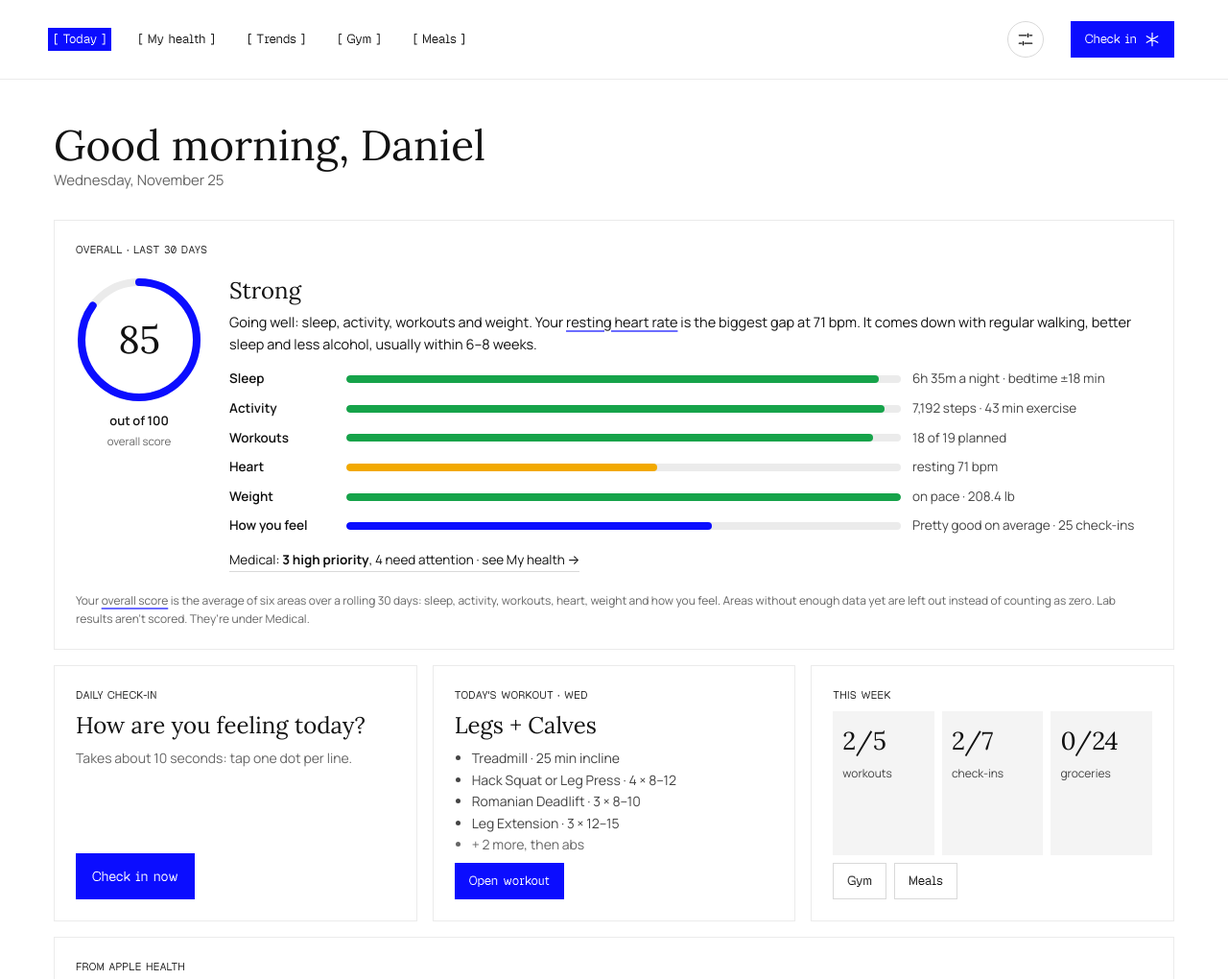
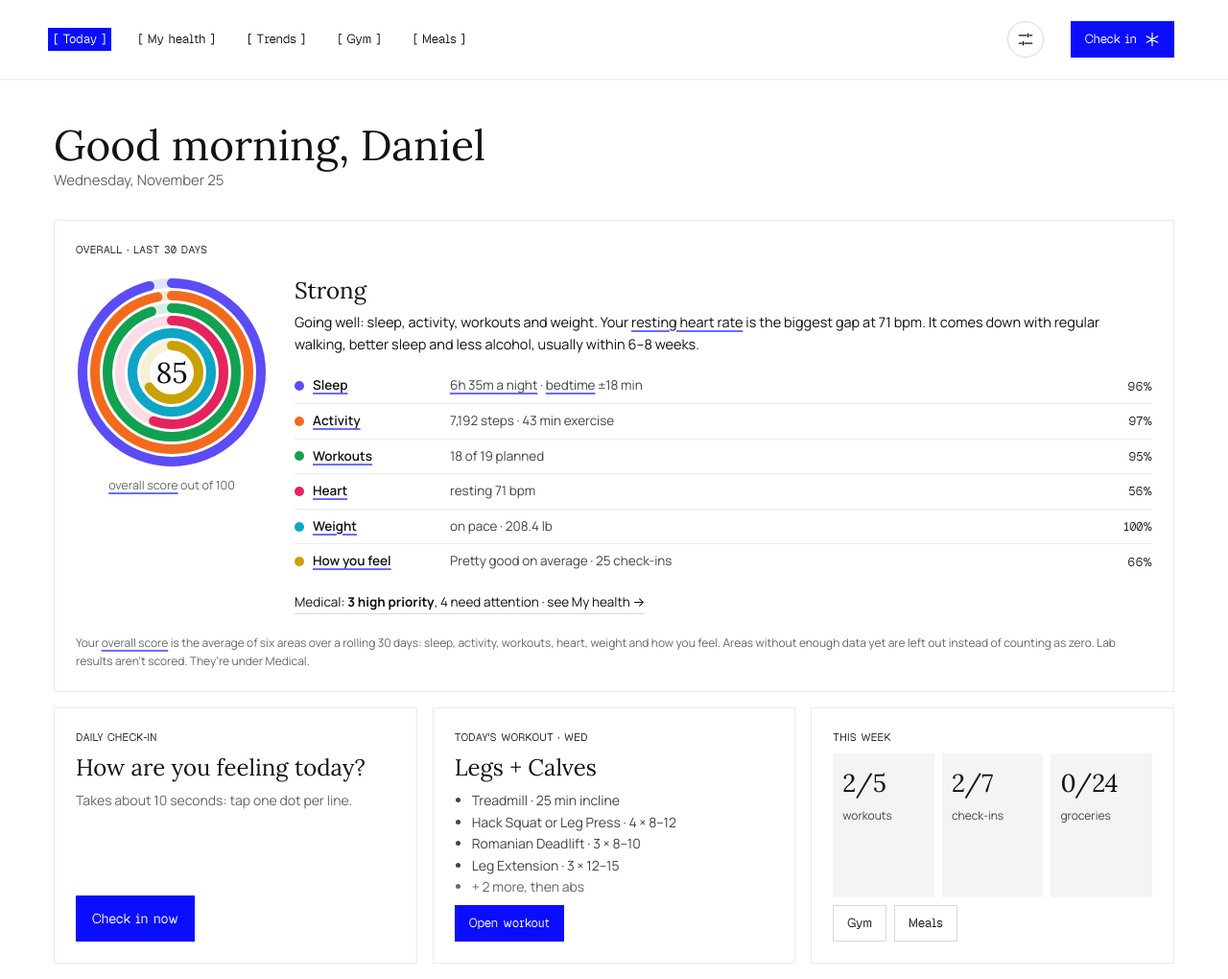
Before and after one commit to Dangurra/health-dashboard-demo, a website: page index.html in a window 1280 px wide. Shown: the top 1020 px of the page at 96% size. Drawn offline with Linux system fonts and the light colour scheme.

Commit message:
Overall card: stacked rings per area, definitions for every score
- Six concentric rings (sleep, activity, workouts, heart, weight, how you
  feel) with the overall score in the center; areas without data show a
  dashed track
- Each area name, total sleep and bedtime (sleep schedule) open a definition
  explaining exactly how it is scored; all are in the glossary too

Co-Authored-By: Claude Opus 5.5 <noreply@anthropic.com>

```diff
--- a/index.html
+++ b/index.html
@@ -732,16 +732,20 @@ nav.tabs a:not([aria-current=page]):hover,.subtabs button:not([aria-selected=tru
 .eval-body{flex:1;min-width:0}
 @media (max-width:640px){.eval{flex-direction:column;align-items:center;gap:14px}.eval-body{width:100%}}
 .eval-rows{display:grid;gap:9px}
-.eval-row{display:grid;grid-template-columns:110px 1fr 250px;gap:12px;align-items:center;font-size:13.5px}
-@media (max-width:640px){.eval-row{grid-template-columns:1fr auto;gap:5px 12px}.eval-row .bar{grid-column:1/-1;grid-row:2}.eval-row .v{text-align:right;font-size:12.5px}.eval-score .ring small{display:none}}
-.eval-row .n{font-weight:600}
-.eval-row.na .n,.eval-row.na .v{color:var(--muted);font-weight:400}
-.eval-row.na .bar{background:repeating-linear-gradient(90deg,var(--grid) 0 4px,transparent 4px 8px)}
+.eval-row{display:grid;grid-template-columns:150px 1fr 48px;gap:12px;align-items:center;font-size:13.5px;padding:7px 0;border-top:1px solid var(--grid)}
+.eval-row:first-child{border-top:0}
+.eval-row .n{font-weight:600;display:flex;align-items:center;gap:9px}
+.eval-row .dot{width:10px;height:10px;border-radius:50%;flex:none;box-sizing:border-box}
 .eval-row .v{color:var(--ink-2)}
-.eval-row .bar{height:8px;background:var(--grid);border-radius:999px;overflow:hidden}
-.eval-row .bar i{display:block;height:100%;background:var(--series);border-radius:999px}
-.eval-row .bar i.full{background:var(--good)}
-.eval-row .bar i.low{background:var(--warning)}
+.eval-row .pc{font:400 12.5px var(--mono);text-align:right;color:var(--ink)}
+.eval-row.na .n,.eval-row.na .v,.eval-row.na .pc{color:var(--muted);font-weight:400}
+.eval-rows{gap:0}
+@media (max-width:640px){.eval-row{grid-template-columns:1fr auto;gap:2px 10px}.eval-row .v{grid-column:1/-1;grid-row:2;padding-left:19px;font-size:12.5px}.eval-row .pc{grid-row:1;grid-column:2}}
+.stack{position:relative;width:200px;height:200px}
+.stack svg{display:block}
+.stack b{position:absolute;inset:0;display:grid;place-items:center;font:400 30px var(--serif)}
+.eval-score{display:flex;flex-direction:column;align-items:center;gap:8px;flex:none}
+.eval-cap{font-size:12.5px;color:var(--muted)}
 .eval-med{display:inline-block;margin-top:14px;font-size:13.5px;color:var(--ink);text-decoration:none;border-bottom:1px solid var(--line)}
 .wd .ah{font:10.5px var(--mono);color:var(--muted);margin-top:auto;padding-top:4px}
 .rec-up{display:flex;align-items:center;gap:12px;flex-wrap:wrap;margin-top:14px}
@@ -1313,6 +1317,14 @@ function ring(p, val, label, goal, size){
 // it "starts" before 9 pm, or the bed-to-wake window is far longer than the time actually in bed.
 const realBed = n => { if(!n || n.bed==null) return false; if(n.bed<21) return false;
   if(n.wake!=null && n.inbed!=null){ const win=(n.wake+24)-n.bed; if(win>0 && n.inbed<win*0.6) return false; } return true; };
+const AREA_COL = {'Sleep':'#5b4cf5','Activity':'#f26b1d','Workouts':'#12a150','Heart':'#e5245e','Weight':'#0ea5c6','How you feel':'#c9a100'};
+function stackRings(areas, score){
+  const S=200, c=S/2, sw=10, gap=3;
+  const arcs=areas.map((a,i)=>{ const r=c-sw/2-2-i*(sw+gap), C=2*Math.PI*r, f=a.na?0:Math.max(0,Math.min(1,a.p)), col=AREA_COL[a.k];
+    return `<circle cx="${c}" cy="${c}" r="${r}" fill="none" stroke="${col}" stroke-opacity="${a.na?0.08:0.16}" stroke-width="${sw}"${a.na?' stroke-dasharray="2 4"':''}/>`
+      + (f>0?`<circle cx="${c}" cy="${c}" r="${r}" fill="none" stroke="${col}" stroke-width="${sw}" stroke-linecap="round" stroke-dasharray="${(C*f).toFixed(1)} ${C.toFixed(1)}" transform="rotate(-90 ${c} ${c})"/>`:''); }).join('');
+  return `<div class="stack"><svg viewBox="0 0 ${S} ${S}" width="${S}" height="${S}" role="img" aria-label="Overall score ${score} out of 100. ${areas.filter(a=>!a.na).map(a=>`${a.k} ${Math.round(a.p*100)}%`).join(', ')}">${arcs}</svg><b>${score}</b></div>`;
+}
 function renderEval(){
   const el=$('#t-eval'); if(!el) return;
   // Rolling 30 days (not the calendar week), so the score doesn't dip every Monday
@@ -1320,13 +1332,14 @@ function renderEval(){
   const win=[...Array(30)].map((_,i)=>dayISO(Date.now()-(29-i)*864e5)), days=win.filter(d=>D[d]), full=days.filter(d=>d!==today);
   const vals=(k,ds)=>(ds||days).map(d=>D[d]&&D[d][k]).filter(v=>v!=null).map(Number);
   const clamp=v=>Math.max(0,Math.min(1,v)), tier=p=>p>=0.9?'full':p>=0.6?'near':'low';
+  const T=(term,label)=>`<button type="button" class="term" data-term="${esc(term)}" aria-haspopup="dialog" aria-expanded="false">${esc(label)}</button>`;
   const areas=[];
   // 1. Sleep: hours (70%) + a steady bedtime (30%)
   const sl=vals('sleep'), bd=days.filter(d=>realBed(D[d])).map(d=>+D[d].bed);
   if(sl.length>=3){
     const hrs=clamp(mean(sl)/7), sd=bd.length>=3?Math.sqrt(mean(bd.map(v=>(v-mean(bd))**2))):null, cons=sd==null?null:clamp(1-(sd-0.5)/1.5);
-    const p=cons==null?hrs:0.7*hrs+0.3*cons, swing=sd==null?'':` · bedtime ±${sd<1?Math.round(sd*60)+' min':sd.toFixed(1)+' h'}`;
-    areas.push({k:'Sleep', p, v:`${hm(mean(sl))} a night${swing}`,
+    const p=cons==null?hrs:0.7*hrs+0.3*cons, swing=sd==null?'':` · ${T('Sleep schedule (bedtime consistency)','bedtime')} ±${sd<1?Math.round(sd*60)+' min':sd.toFixed(1)+' h'}`;
+    areas.push({k:'Sleep', p, vh:`${T('Total sleep',hm(mean(sl))+' a night')}${swing}`,
       fix: hrs<=(cons??1) ? `Sleep is the biggest gap. You're averaging ${hm(mean(sl))} a night against a 7-hour goal, mostly from falling asleep around ${clockOf(mean(bd.length?bd:vals('bed')))}. Lights out 30 minutes earlier is the easiest win.`
                           : `Your bedtime is the biggest gap: it swings by about ${sd<1?Math.round(sd*60)+' minutes':sd.toFixed(1)+' hours'} from night to night. Pick one bedtime and keep it, even on weekends.`});
   } else areas.push({k:'Sleep', na:'Needs 3 nights of sleep data'});
@@ -1376,13 +1389,13 @@ function renderEval(){
   const iss=typeof issues!=='undefined'?issues:[], hi=iss.filter(i=>i.s==='serious').length, mid=iss.filter(i=>i.s==='warning').length;
   el.innerHTML=`<span class="eyebrow">Overall · last 30 days${days.length<30?` (${days.length} days of data so far)`:''}</span>
     <div class="eval">
-      <div class="eval-score">${ring(score/100, String(score), 'out of 100', 'overall score', 132)}</div>
+      <div class="eval-score">${stackRings(areas,score)}<span class="eval-cap">${T('Overall score','overall score')} out of 100</span></div>
       <div class="eval-body">
         <div class="big" style="margin:0 0 6px">${verdict}</div>
         <p style="margin:0 0 14px;font-size:14.5px">${worst.p>=0.9?'Every area is at or near its goal. Keep it going.':`${good.length?`Going well: ${esc(list(good))}. `:''}${esc(worst.fix)}`}</p>
         <div class="eval-rows">${areas.map(a=>a.na
-          ?`<div class="eval-row na"><span class="n">${esc(a.k)}</span><span class="bar"></span><span class="v">${esc(a.na)}</span></div>`
-          :`<div class="eval-row"><span class="n">${esc(a.k)}</span><span class="bar"><i class="${tier(a.p)}" style="width:${Math.round(a.p*100)}%"></i></span><span class="v">${esc(a.v)}</span></div>`).join('')}</div>
+          ?`<div class="eval-row na"><span class="n"><i class="dot" style="border:1.5px dashed ${AREA_COL[a.k]}"></i>${T(a.k+' (score)',a.k)}</span><span class="v">${esc(a.na)}</span><span class="pc">—</span></div>`
+          :`<div class="eval-row"><span class="n"><i class="dot" style="background:${AREA_COL[a.k]}"></i>${T(a.k+' (score)',a.k)}</span><span class="v">${a.vh||esc(a.v)}</span><span class="pc">${Math.round(a.p*100)}%</span></div>`).join('')}</div>
         ${iss.length?`<a class="eval-med" href="#health">Medical: ${hi?`<b>${hi} high priority</b>`:''}${hi&&mid?', ':''}${mid?`${mid} need${mid===1?'s':''} attention`:''}${!hi&&!mid?'nothing urgent':''} · see My health →</a>`:''}
       </div>
     </div>
@@ -1733,7 +1746,14 @@ const GLOSS = [
  [`Cardio fitness (VO₂ max)`, `Activity & sleep`, `How well your body uses oxygen during exercise. It is one of the strongest predictors of long-term health. Apple Watch estimates it during outdoor walks and runs, and alerts you when it is low for your age.`, `Your Watch sent a "Low Cardio Fitness" alert in Aug 2025.`, `warning`],
  [`Deep sleep`, `Activity & sleep`, `The most restorative sleep stage, when the body repairs tissue and resets blood sugar and appetite hormones. Short sleep cuts deep sleep first.`, `About 1.2 h/night, down from about 1.6 h in 2022.`, `warning`],
  [`Overall score`, `Your scores`, `A 0–100 summary of how you're doing over a rolling 30 days. It averages six areas equally: sleep (hours against 7, plus how steady your bedtime is), activity (steps against your plan's goal for each day, plus exercise minutes against 30), workouts (planned gym days you marked done), heart (average resting heart rate: 60 or under scores full marks, 85 or over scores zero), weight (whether you're on pace for your goal) and how you feel (your check-in ratings). An area without enough data is left out instead of counting as zero. Nap-like sleep records, ones that start before 9 pm or cover far more time than you spent in bed, are ignored for bedtime. Lab results aren't scored.`, ``, ``],
- [`Sleep schedule (bedtime consistency)`, `Activity & sleep`, `How much your bedtime moves from night to night, measured as the typical swing (standard deviation). Within ±30 minutes scores full marks, and ±2 hours or more scores zero. A steady bedtime keeps your body clock in sync, which improves deep sleep, mood, appetite and blood sugar, even when total hours stay the same.`, ``, ``],
+ [`Total sleep`, `Activity & sleep`, `Time you were actually asleep, not just in bed. Awake moments during the night are left out. Eight Sleep and Apple Watch measure it from your movement, heart rate and breathing. Adults need 7–9 hours. Regularly getting under 6 raises blood pressure, blood sugar, triglycerides and appetite.`, ``, ``],
+ [`Sleep (score)`, `Your scores`, `How well you're sleeping over the last 30 days. 70% is hours: your average total sleep against a 7-hour goal. 30% is your sleep schedule: how steady your bedtime is. Full marks means about 7 hours a night with a bedtime that stays within ±30 minutes.`, ``, ``],
+ [`Activity (score)`, `Your scores`, `How much you move day to day. It averages two things: steps against your plan's goal for each day, and exercise minutes against 30 a day. Each is capped at 100%, so a big day can't make up for several quiet ones.`, ``, ``],
+ [`Workouts (score)`, `Your scores`, `The share of planned gym days you marked done on the Gym page, counted since your plan started (4 weeks at most). Optional weekend workouts don't count against you. Today only counts once it's done.`, ``, ``],
+ [`Heart (score)`, `Your scores`, `Based on your average resting heart rate. A resting rate of 60 bpm or lower scores full marks and 85 or higher scores zero. It usually drops as fitness, sleep and weight improve, so it's a good slow-moving sign that the plan is working.`, ``, ``],
+ [`Weight (score)`, `Your scores`, `Whether you're on pace for your weight goal. If your latest weigh-in is at or ahead of the straight-line pace from your start weight to your goal, it scores full marks. It drops as you fall behind, reaching zero at about 3 weeks behind.`, ``, ``],
+ [`How you feel (score)`, `Your scores`, `The average of your daily check-in ratings (overall, energy, mood, sleep and body) over the last 30 days. "Good" on everything scores full marks. It needs at least 3 check-ins.`, ``, ``],
+ [`Sleep schedule (bedtime consistency)`, `Activity & sleep`, `How much your bedtime moves from night to night, measured as the typical swing (standard deviation). Within ±30 minutes scores full marks, and ±2 hours or more scores zero. A steady bedtime keeps your body clock in sync, which improves deep sleep, mood, appetite and blood sugar, even when total hours stay the same. It makes up 30% of your sleep score. Nap-like records are ignored: ones that start before 9 pm, or where the time from bed to waking is far longer than the time you spent in bed.`, ``, ``],
  [`REM sleep`, `Activity & sleep`, `The dreaming stage, when the brain sorts memories and processes emotions. It comes in longer stretches toward morning, so cutting sleep short or waking early loses REM first. Adults usually get about 1.5–2 hours, roughly 20–25% of the night.`, ``, ``],
  [`Core sleep`, `Activity & sleep`, `Apple's name for light sleep (stages N1–N2). It's most of the night, usually about half or more. It's still useful sleep: the body lowers heart rate and temperature, and the brain moves between deep and REM sleep through it.`, ``, ``],
  [`Daily steps`, `Activity & sleep`, `Every step your iPhone or Apple Watch counts in a day. Steps are the simplest measure of everyday movement. More daily walking lowers triglycerides, blood sugar and blood pressure, and raises HDL. Your plan starts at 7,000 a day and adds 500 every two weeks, up to 10,000. Today's step goal follows that plan, so it goes up as you do.`, ``, ``],
@@ -2501,6 +2521,7 @@ setTimeout(()=>{
     ['Walking heart rate', String.raw`walking heart rate`],
     ['Cardio fitness (VO₂ max)', String.raw`cardio(?:vascular)? fitness|VO₂ max`],
     ['Overall score', String.raw`overall score`],
+    ['Total sleep', String.raw`total sleep`],
     ['Sleep schedule (bedtime consistency)', String.raw`sleep schedule|bedtime consistency`],
     ['Deep sleep', String.raw`deep sleep|\bDeep\b`],
     ['REM sleep', String.raw`\bREM\b`],
```
